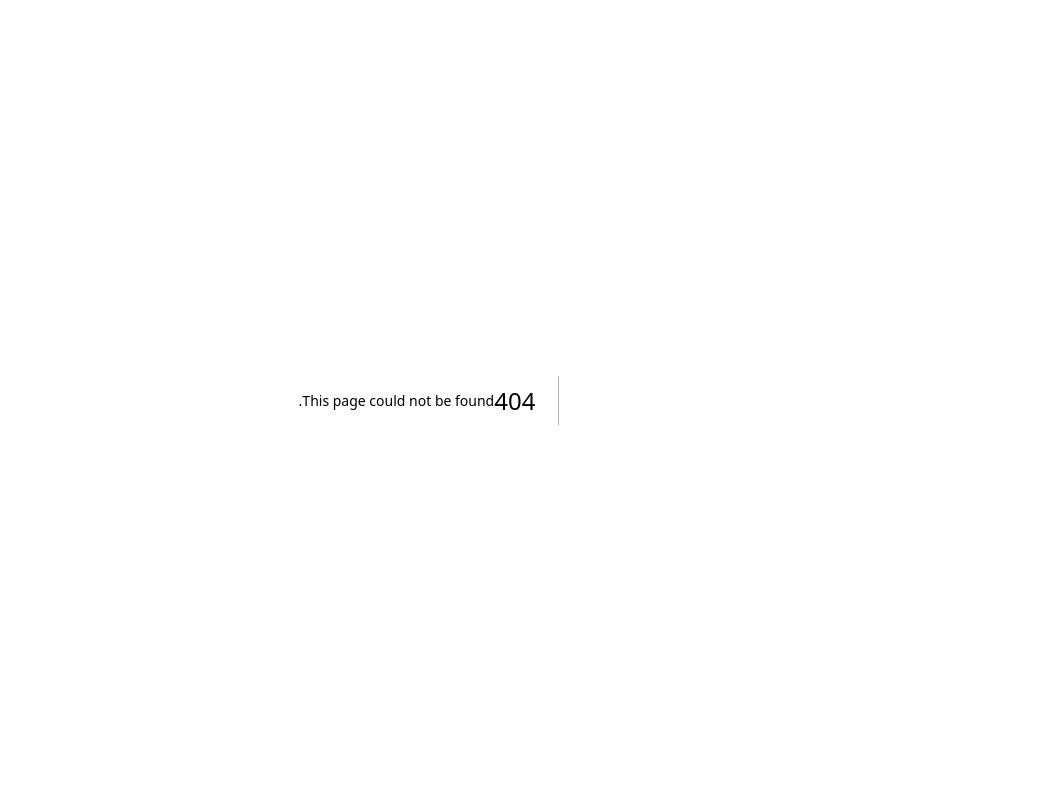
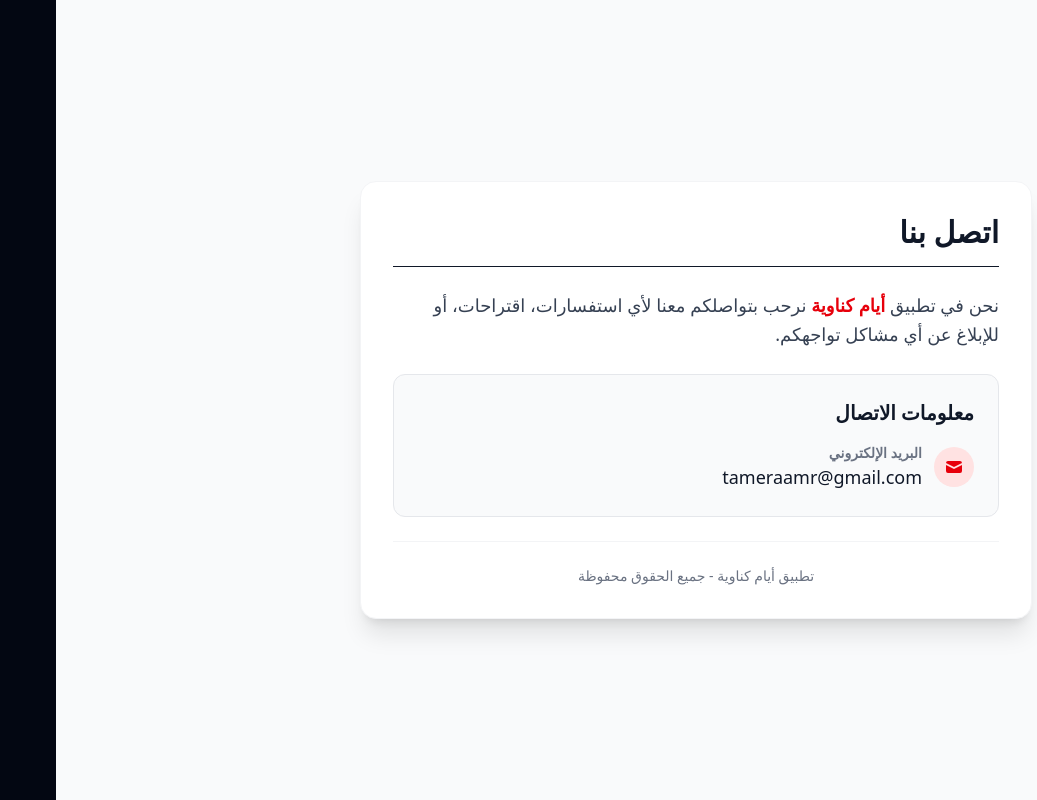
Before and after one commit to tameraamr/ayam-knawyeh, a Next.js app in the folder admin/: page /contact in a window 1280 px wide. Before the commit this address had no page. Shown: the whole page, without its empty margins (243-1280 px from the left). Built offline with nearby package versions, Linux system fonts and the light colour scheme.

Commit message:
fix(policy): add contact page for Google Play News policy compliance

```diff
--- /dev/null
+++ b/admin/app/contact/page.tsx
@@ -0,0 +1,42 @@
+import React from 'react';
+
+export default function ContactPage() {
+  return (
+    <div className="min-h-screen bg-gray-50 flex items-center justify-center p-6" dir="rtl">
+      <div className="max-w-2xl w-full bg-white rounded-2xl shadow-xl p-8 border border-gray-100">
+        <h1 className="text-3xl font-extrabold text-gray-900 mb-6 border-b pb-4">اتصل بنا</h1>
+
+        <div className="space-y-6 text-gray-700 leading-relaxed text-lg">
+          <p>
+            نحن في تطبيق <span className="font-bold text-red-600">أيام كناوية</span> نرحب بتواصلكم معنا لأي استفسارات، اقتراحات، أو للإبلاغ عن أي مشاكل تواجهكم.
+          </p>
+
+          <div className="bg-gray-50 p-6 rounded-xl border border-gray-200 mt-6">
+            <h2 className="text-xl font-bold text-gray-900 mb-4">معلومات الاتصال</h2>
+
+            <div className="space-y-4">
+              <div className="flex items-center gap-3">
+                <div className="w-10 h-10 bg-red-100 text-red-600 rounded-full flex items-center justify-center flex-shrink-0">
+                  <svg xmlns="http://www.w3.org/2000/svg" className="h-5 w-5" viewBox="0 0 20 20" fill="currentColor">
+                    <path d="M2.003 5.884L10 9.882l7.997-3.998A2 2 0 0016 4H4a2 2 0 00-1.997 1.884z" />
+                    <path d="M18 8.118l-8 4-8-4V14a2 2 0 002 2h12a2 2 0 002-2V8.118z" />
+                  </svg>
+                </div>
+                <div>
+                  <p className="text-sm text-gray-500 font-semibold">البريد الإلكتروني</p>
+                  <a href="mailto:tameraamr@gmail.com" className="text-lg font-medium text-gray-900 hover:text-red-600 transition-colors">
+                    tameraamr@gmail.com
+                  </a>
+                </div>
+              </div>
+            </div>
+          </div>
+
+          <div className="pt-6 mt-6 border-t border-gray-100 text-sm text-gray-500 text-center">
+            تطبيق أيام كناوية - جميع الحقوق محفوظة
+          </div>
+        </div>
+      </div>
+    </div>
+  );
+}
```
Also changed, not shown: 2 other files (tests, documents, lock files or other folders).
